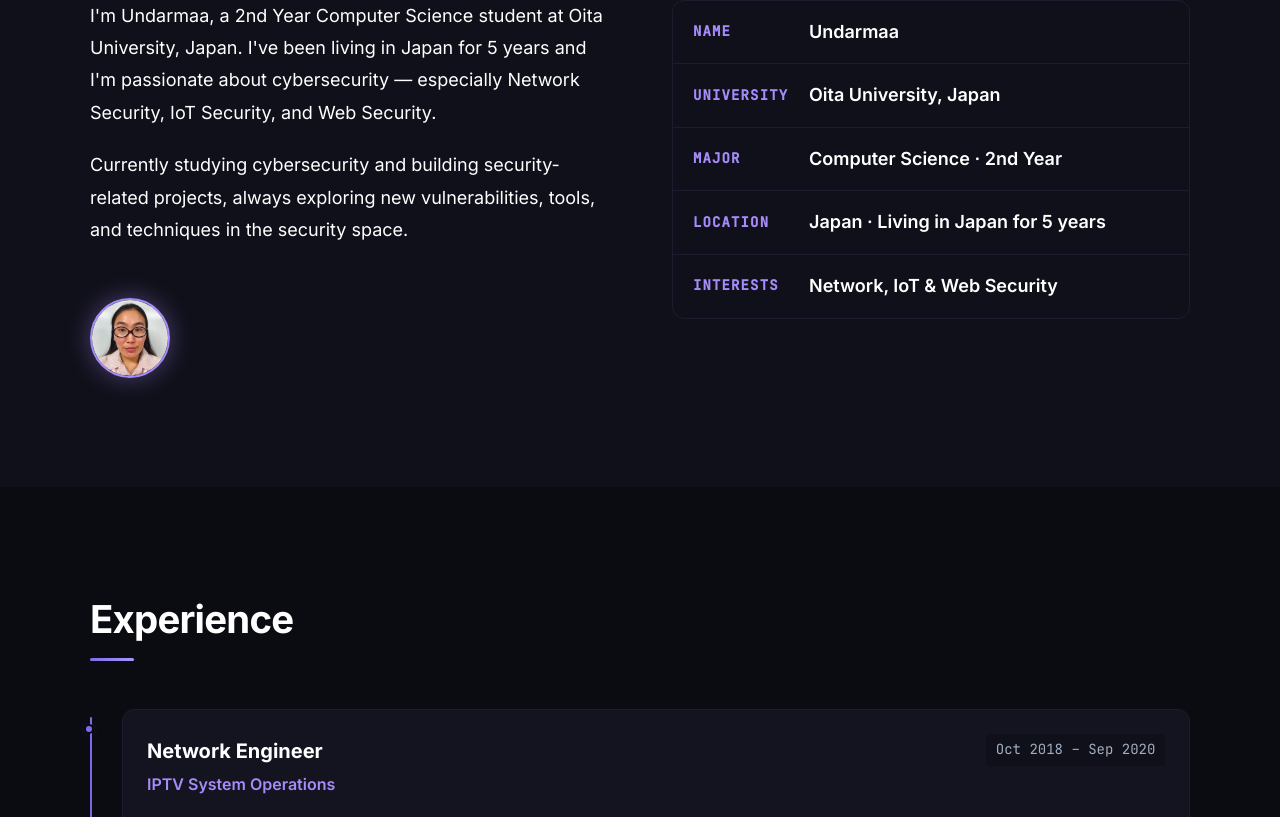
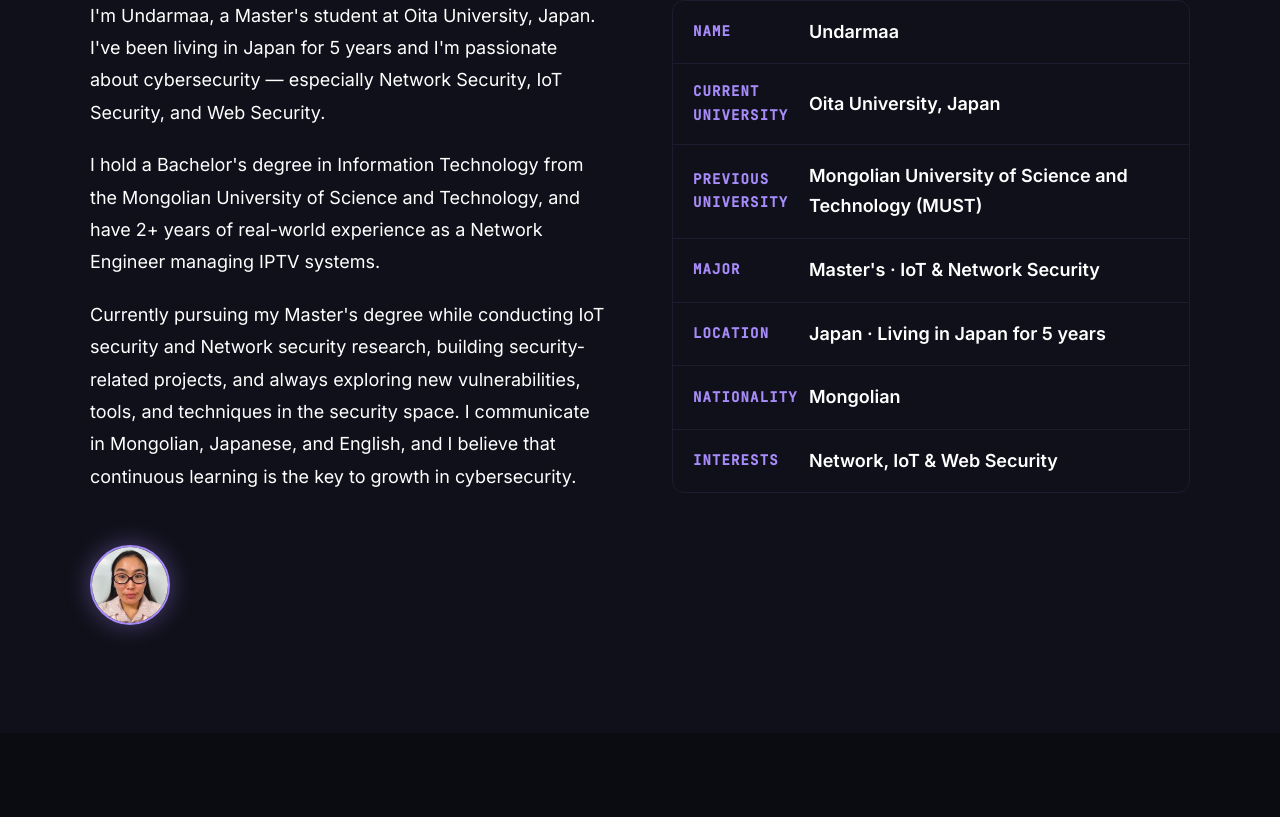
Before and after one commit to andro73787/my-website, a React (Create React App) app in the folder myprofile/: page / in a window 1280 px wide. Shown: the part 1023-1840 px from the top of the page. Built offline with nearby package versions, Linux system fonts and the light colour scheme.

Commit message:
Update About Me section - add nationality and previous university

```diff
--- a/myprofile/src/components/Experience.css
+++ b/myprofile/src/components/Experience.css
@@ -76,8 +76,9 @@
 
 .timeline__period {
   font-family: var(--font-mono);
-  font-size: 0.875rem;
-  color: #a0aec0;
+  font-size: 1rem;
+  font-weight: 700;
+  color: #ffffff;
   white-space: nowrap;
   padding: 0.25rem 0.6rem;
   background: var(--bg-secondary);
--- a/myprofile/src/components/Projects.css
+++ b/myprofile/src/components/Projects.css
@@ -88,8 +88,9 @@
 }
 
 .project-card__period {
-  font-size: 0.875rem;
-  color: #a0aec0;
+  font-size: 1rem;
+  font-weight: 700;
+  color: #ffffff;
   font-family: var(--font-mono);
 }
 
--- a/myprofile/src/components/Skills.css
+++ b/myprofile/src/components/Skills.css
@@ -182,8 +182,9 @@
 }
 
 .skills__lang-level {
-  font-size: 0.875rem;
-  color: #a0aec0;
+  font-size: 1rem;
+  font-weight: 700;
+  color: #ffffff;
 }
 
 /* Japanese Language Achievements */
@@ -259,8 +260,9 @@
 }
 
 .lang-ach__note {
-  font-size: 0.875rem;
-  color: #a0aec0;
+  font-size: 1rem;
+  font-weight: 700;
+  color: #ffffff;
   font-family: var(--font-mono);
   margin-top: 0.1rem;
 }
--- a/myprofile/src/data/content.js
+++ b/myprofile/src/data/content.js
@@ -33,21 +33,26 @@ const content = {
     about: {
       title: "About Me",
       bio: [
-        "I'm Undarmaa, a 2nd Year Computer Science student at Oita University, Japan. I've been living in Japan for 5 years and I'm passionate about cybersecurity — especially Network Security, IoT Security, and Web Security.",
-        "Currently studying cybersecurity and building security-related projects, always exploring new vulnerabilities, tools, and techniques in the security space.",
+        "I'm Undarmaa, a Master's student at Oita University, Japan. I've been living in Japan for 5 years and I'm passionate about cybersecurity — especially Network Security, IoT Security, and Web Security.",
+        "I hold a Bachelor's degree in Information Technology from the Mongolian University of Science and Technology, and have 2+ years of real-world experience as a Network Engineer managing IPTV systems.",
+        "Currently pursuing my Master's degree while conducting IoT security and Network security research, building security-related projects, and always exploring new vulnerabilities, tools, and techniques in the security space. I communicate in Mongolian, Japanese, and English, and I believe that continuous learning is the key to growth in cybersecurity.",
       ],
       details: {
         name: "Undarmaa",
         university: "Oita University, Japan",
-        major: "Computer Science · 2nd Year",
+        prevUniversity: "Mongolian University of Science and Technology (MUST)",
+        major: "Master's · IoT & Network Security",
         location: "Japan · Living in Japan for 5 years",
+        nationality: "Mongolian",
         focus: "Network, IoT & Web Security",
       },
       labels: {
         name: "Name",
-        university: "University",
+        university: "Current University",
+        prevUniversity: "Previous University",
         major: "Major",
         location: "Location",
+        nationality: "Nationality",
         focus: "Interests",
       },
     },
@@ -398,15 +403,19 @@ const content = {
       details: {
         name: "ウンダルマー",
         university: "大分大学",
-        major: "情報科学 · 2年生",
+        prevUniversity: "モンゴル科学技術大学（MUST）",
+        major: "修士課程 · IoT・ネットワークセキュリティ",
         location: "大分、日本 · 日本在住5年",
+        nationality: "モンゴル人",
         focus: "ネットワーク・IoT・Webセキュリティ",
       },
       labels: {
         name: "名前",
-        university: "大学",
+        university: "現在の大学",
+        prevUniversity: "前の大学",
         major: "専攻",
         location: "所在地",
+        nationality: "国籍",
         focus: "興味分野",
       },
     },
```
